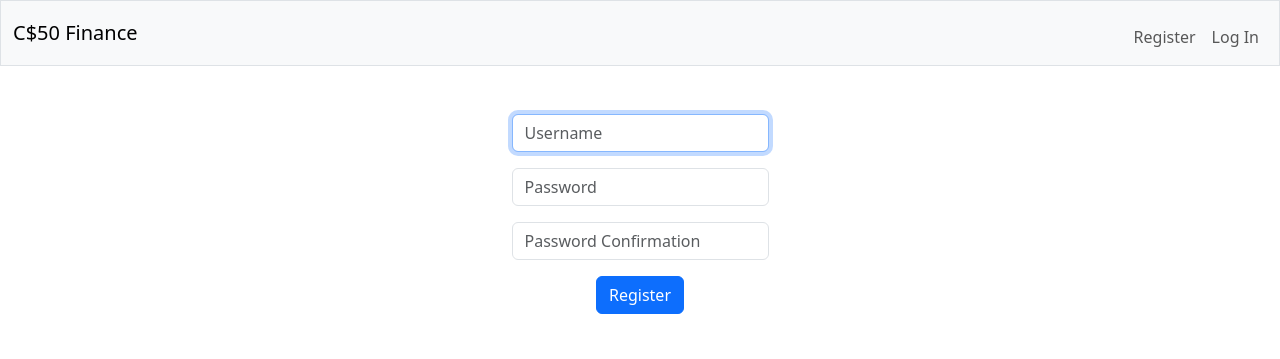
After one commit to Swhuagger/cs50finalproject, a Flask app: page /register in a window 1280 px wide. The commit adds this page. Shown: the top 359 px of the page. Run offline with Flask 3, Linux system fonts and the light colour scheme.

Commit message:
added apology, register, modified app.py for database, created project.db database structure

```diff
--- a/app.py
+++ b/app.py
@@ -7,7 +7,7 @@ from flask import Flask, flash, redirect, render_template, request, session
 from flask_session import Session
 from werkzeug.security import check_password_hash, generate_password_hash
 
-connection = sqlite3.connect('my_database.db')
+connection = sqlite3.connect('project.db')
 db = connection.cursor()
 # Configure application
 app = Flask(__name__)
@@ -36,7 +36,7 @@ def index():
     #cash = db.execute("SELECT cash FROM users WHERE id = ?", session["user_id"])
     return render_template("index.html")
 
-@app.route("/login")
+@app.route("/login", methods=["GET", "POST"])
 def login():
     """Log user in"""
 
@@ -73,3 +73,52 @@ def login():
     # User reached route via GET (as by clicking a link or via redirect)
     else:
         return render_template("login.html")
+
+@app.route("/logout")
+def logout():
+    """Log user out"""
+
+    # Forget any user_id
+    session.clear()
+
+    # Redirect user to login form
+    return redirect("/")
+
+@app.route("/register", methods=["GET", "POST"])
+def register():
+    """Register user"""
+
+    if request.method == "POST":
+
+        rows = db.execute(
+            "SELECT * FROM users WHERE username = ?", request.form.get("username")
+        )
+
+        if not request.form.get("username"):
+            return apology("must provide username", 400)
+
+        # Ensure username exists and password is correct
+        elif len(rows) == 1:
+            return apology("username has been taken", 400)
+
+        # Ensure password was submitted
+        elif not request.form.get("password"):
+            return apology("must provide password", 400)
+
+        elif not request.form.get("confirmation"):
+            return apology("please reconfirm password", 400)
+
+        elif request.form.get("confirmation") != request.form.get("password"):
+            return apology("password is not consistent", 400)
+
+        name = request.form.get("username")
+        password = request.form.get("password")
+        hash = generate_password_hash(password)
+
+        db.execute("INSERT INTO users (username, hash) VALUES(?, ?)", name, hash)
+
+        # Redirect user to home page
+        return redirect("/")
+
+    else:
+        return render_template("register.html")
--- a/templates/layout.html
+++ b/templates/layout.html
@@ -66,7 +66,7 @@
             <form action="https://validator.w3.org/check" class="text-center" enctype="multipart/form-data" method="post" target="_blank">
                 <input name="doctype" type="hidden" value="HTML5">
                 <input name="fragment" type="hidden">
-                <input alt="Validate" src="/static/I_heart_validator.png" type="image"> <!-- https://validator.w3.org/ -->
+                <input alt="Validate" src="https://upload.wikimedia.org/wikipedia/commons/0/01/80x15_I_heart_validator.png?utm_source=commons.wikimedia.org&utm_campaign=index&utm_content=original" type="image"> <!-- https://validator.w3.org/ -->
             </form>
             <script>
                 document.addEventListener('DOMContentLoaded', function() {
--- /dev/null
+++ b/templates/register.html
@@ -0,0 +1,20 @@
+{% extends "layout.html" %}
+
+{% block title %}
+    Log In
+{% endblock %}
+
+{% block main %}
+    <form action="/register" method="post">
+        <div class="mb-3">
+            <input autocomplete="off" autofocus class="form-control mx-auto w-auto" name="username" placeholder="Username" type="text">
+        </div>
+        <div class="mb-3">
+            <input class="form-control mx-auto w-auto" name="password" placeholder="Password" type="password">
+        </div>
+        <div class="mb-3">
+            <input class="form-control mx-auto w-auto" name="confirmation" placeholder="Password Confirmation" type="password">
+        </div>
+        <button class="btn btn-primary" type="submit">Register</button>
+    </form>
+{% endblock %}
```
Also changed, not shown: templates/apology.html (added, +11 -0 lines), project.db.
